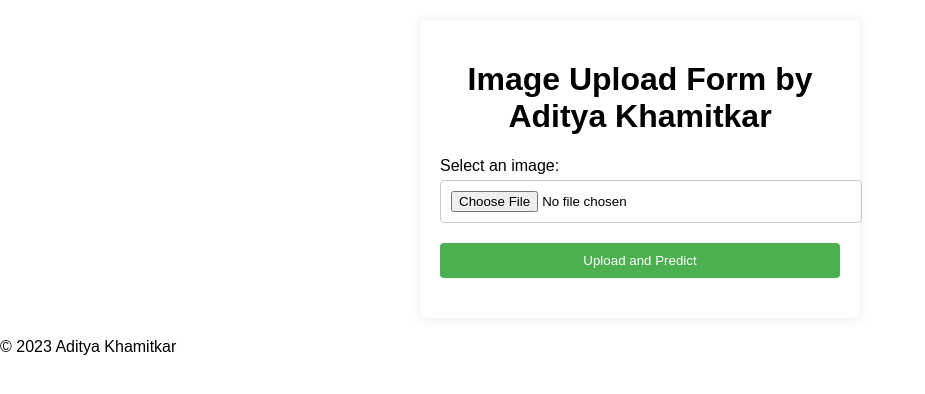
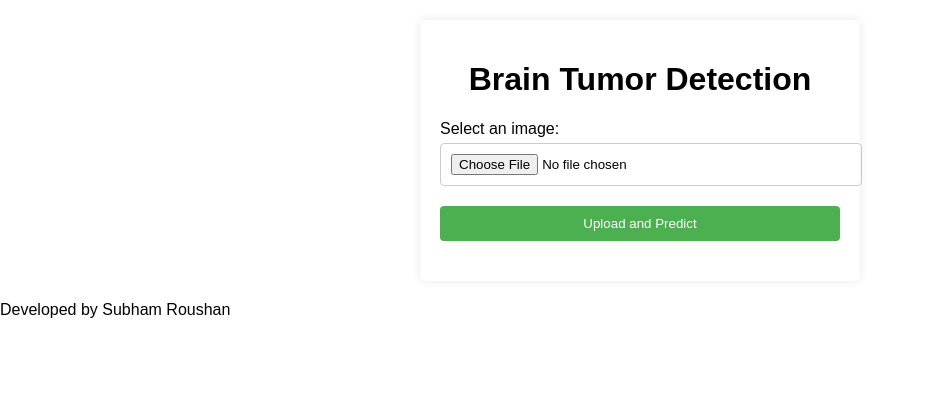
Before and after one commit to subhamroushan2018/Brain-Tumor-detection, a Flask app: template Web App/Templates/index.html in a window 1280 px wide. Shown: the part 48-442 px from the top of the page, without its empty margins (0-925 px from the left). Run offline with Flask 3, Linux system fonts and the light colour scheme; the template is opened without the code that fills it, so the values that code supplies are empty.

Commit message:
Update index.html

```diff
--- a/Web App/Templates/index.html
+++ b/Web App/Templates/index.html
@@ -6,11 +6,11 @@
 </head>
 <body>
   <div class="navbar">
-    <a href="https://www.github.com/TheNaiveSamosa">Github</a>
+    <a href="https://github.com/subhamroushan2018">Github</a>
   </div>
 
   <div class="form-container">
-    <h1>Image Upload Form by Aditya Khamitkar</h1>
+    <h1>Brain Tumor Detection</h1>
     <form action="/predict" method="POST" enctype="multipart/form-data">
       <div class="form-group">
         <label for="image">Select an image:</label>
@@ -22,7 +22,7 @@
     </form>
   </div>
   <footer>
-    <p>&copy; 2023 Aditya Khamitkar</p>
+    <p>Developed by Subham Roushan</p>
   </footer>
 </body>
 </html>
```
